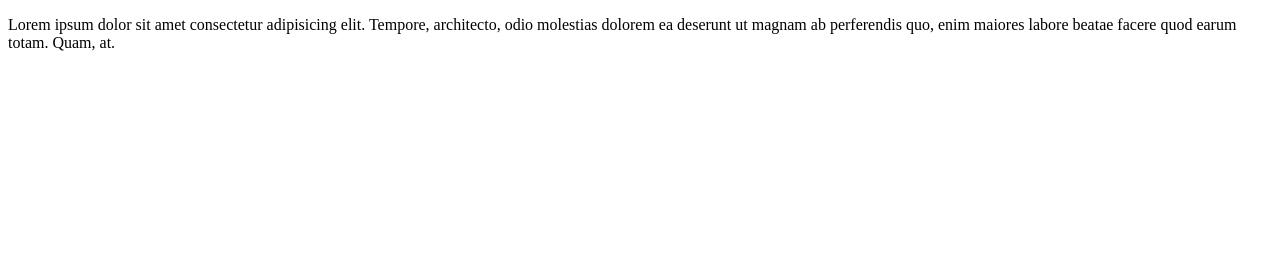
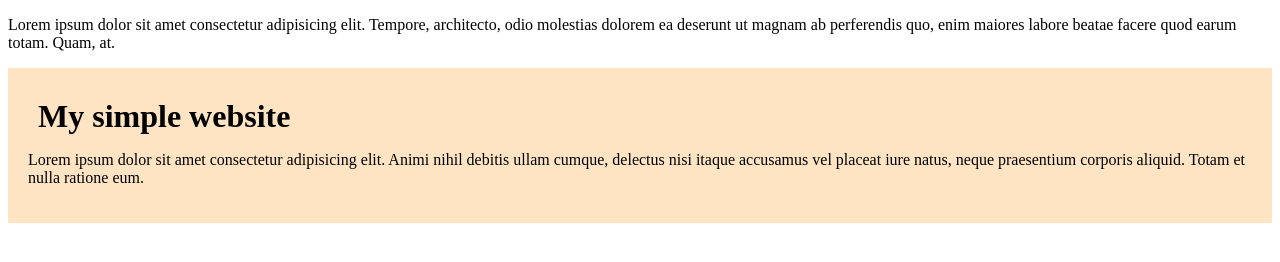
Before and after one commit to apurba-saha-dev/my-first-github-repo, a plain HTML site: page index.html in a window 1280 px wide. Drawn offline with Linux system fonts and the light colour scheme.

Commit message:
added some small feature

```diff
--- a/index.html
+++ b/index.html
@@ -4,9 +4,12 @@
     <meta charset="UTF-8">
     <meta name="viewport" content="width=device-width, initial-scale=1.0">
     <title>Document</title>
-</head>
+    <link rel="stylesheet" href="styles/demo.css">
 <body>
     <p>Lorem ipsum dolor sit amet consectetur adipisicing elit. Tempore, architecto, odio molestias dolorem ea deserunt ut magnam ab perferendis quo, enim maiores labore beatae facere quod earum totam. Quam, at.</p>
-
+    <div>
+        <h1>My simple website</h1>
+        <p>Lorem ipsum dolor sit amet consectetur adipisicing elit. Animi nihil debitis ullam cumque, delectus nisi itaque accusamus vel placeat iure natus, neque praesentium corporis aliquid. Totam et nulla ratione eum.</p>
+    </div>
 </body>
 </html>
--- /dev/null
+++ b/styles/demo.css
@@ -0,0 +1,9 @@
+div{
+    background-color: bisque;
+    padding: 20px;
+}
+h1{
+    margin: 10px;
+    align-content: center;
+    width:fit-content
+}
```
